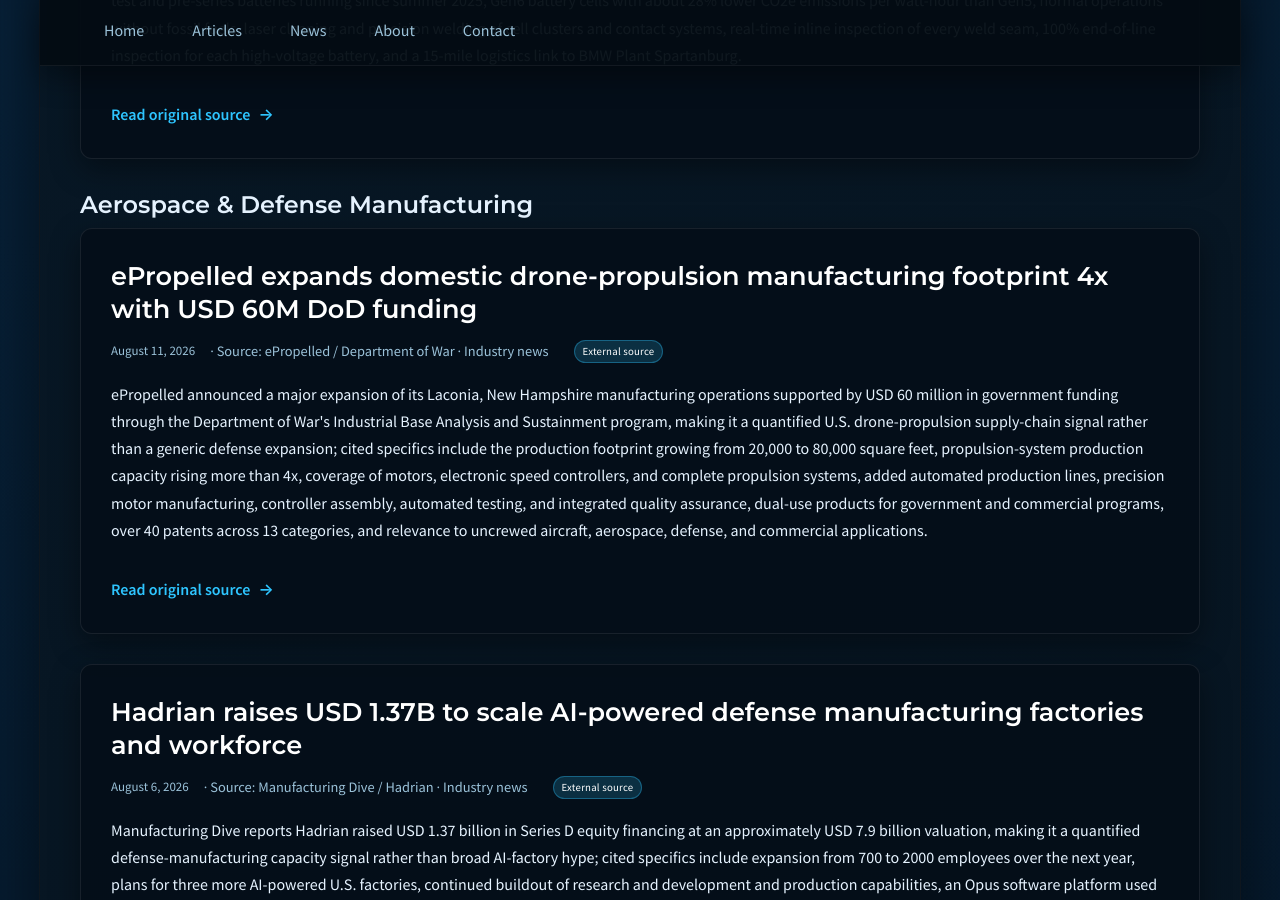
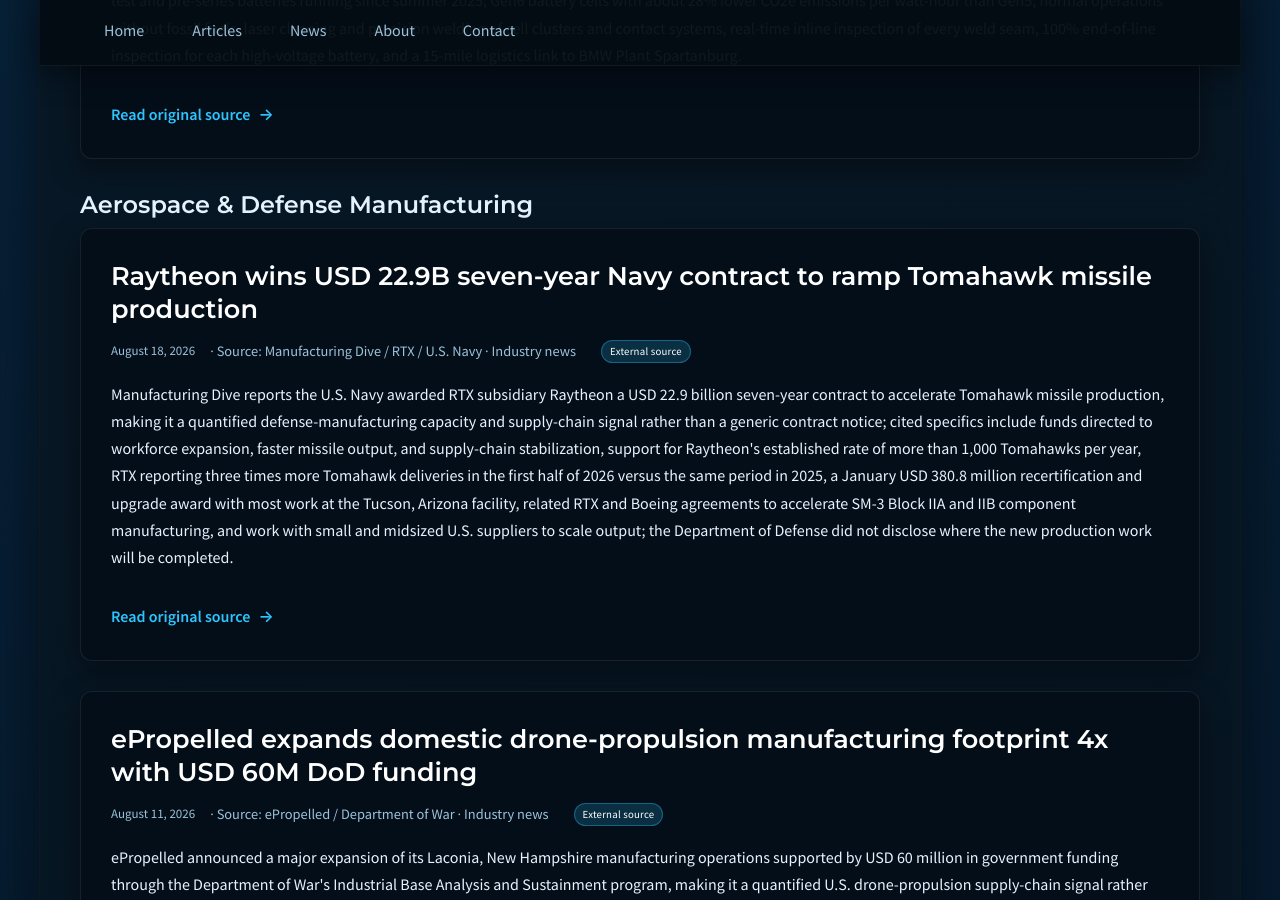
Before and after one commit to JohnForeman/MetrologyCentral, a Jekyll site: the page built from news.md, in a window 1280 px wide and 900 px high, scrolled down 2726 px. Built offline with Jekyll 4.4.1, drawn with Linux system fonts in a browser that asks for light colours.

Commit message:
Add Raytheon 22.9B Tomahawk contract news (Aug 18 sweep); dedupe Hexagon VGSTUDIO MAX 2026.2 entry

```diff
--- a/_data/news.yml
+++ b/_data/news.yml
@@ -1,4 +1,20 @@
 ---
+- date: '2026-08-18'
+  title: Raytheon wins USD 22.9B seven-year Navy contract to ramp Tomahawk missile production
+  source: Manufacturing Dive / RTX / U.S. Navy
+  sector: aerospace_defense_manufacturing
+  kind: industry_news
+  summary: >-
+    Manufacturing Dive reports the U.S. Navy awarded RTX subsidiary Raytheon a USD 22.9 billion seven-year contract
+    to accelerate Tomahawk missile production, making it a quantified defense-manufacturing capacity and supply-chain
+    signal rather than a generic contract notice; cited specifics include funds directed to workforce expansion, faster
+    missile output, and supply-chain stabilization, support for Raytheon's established rate of more than 1,000 Tomahawks
+    per year, RTX reporting three times more Tomahawk deliveries in the first half of 2026 versus the same period in
+    2025, a January USD 380.8 million recertification and upgrade award with most work at the Tucson, Arizona facility,
+    related RTX and Boeing agreements to accelerate SM-3 Block IIA and IIB component manufacturing, and work with small
+    and midsized U.S. suppliers to scale output; the Department of Defense did not disclose where the new production
+    work will be completed.
+  url: https://www.manufacturingdive.com/news/us-navy-raytheon-23b-contract-rtx-tomahawk-missile-production/828047/
 - date: '2026-08-17'
   title: Artec Point II handheld laser scanner doubles data capture to 5.8M points/s with certified 0.02 mm accuracy
   source: Metrology News / Artec 3D
@@ -1348,23 +1364,6 @@
     semiconductor, automotive adhesive and sealant, logistics, and material-handling
     inspection.
   url: https://metrology.news/data-driven-quality-keyences-vs-g-series-implements-100-visual-traceability/
-- date: '2026-07-02'
-  title: Hexagon VGSTUDIO MAX 2026.2 cuts CT metrology setup time up to 50% with multi-part
-    measurement synchronization
-  source: Hexagon / Design Solutions
-  sector: quality_software
-  kind: vendor_release
-  summary: Design Solutions reports Hexagon Manufacturing Intelligence released VGSTUDIO
-    MAX 2026.2 with a multi-part coordinate-measurement workflow for high-volume CT
-    inspection; cited capabilities include loading entire CT scan batches into one
-    project, defining measurements once, automatic synchronization of CM objects across
-    parts, single-scene batch management, cross-part deviation analysis, integrated
-    CM overview and reporting with quality-control charts and SPC values, up to 50%
-    lower inspection-preparation and project-creation time, ISO 5459:2024 datum-fit
-    compliance, ASTM E57 point-cloud support, faster porosity and inclusion analysis,
-    and a five-edition NextGen portfolio for aerospace, automotive, medical-device,
-    electronics, casting, material-science, and battery workflows.
-  url: https://designsolutionsmag.co.uk/hexagon-manufacturing-vgstudio/
 - date: '2026-07-01'
   title: Phase3D raises USD 2.9M to scale structured-light in-situ inspection for
     metal additive manufacturing
```
